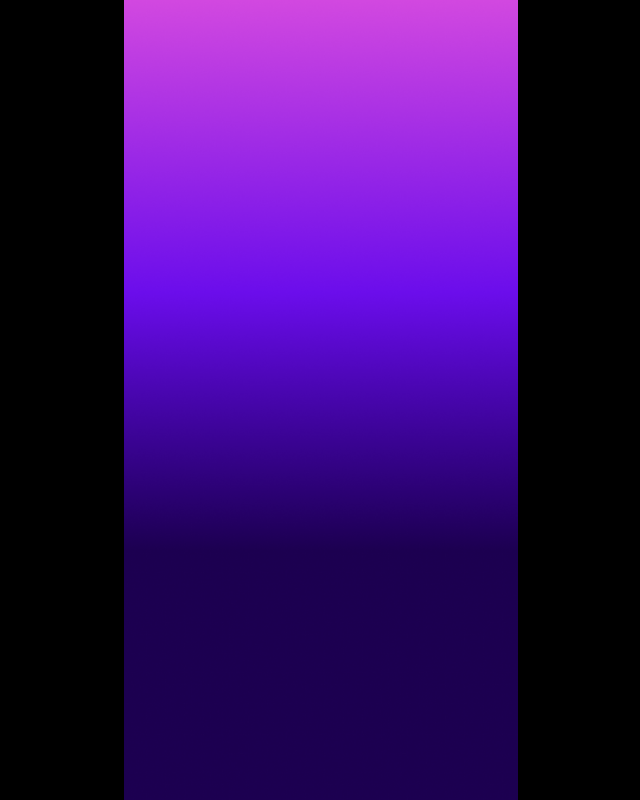
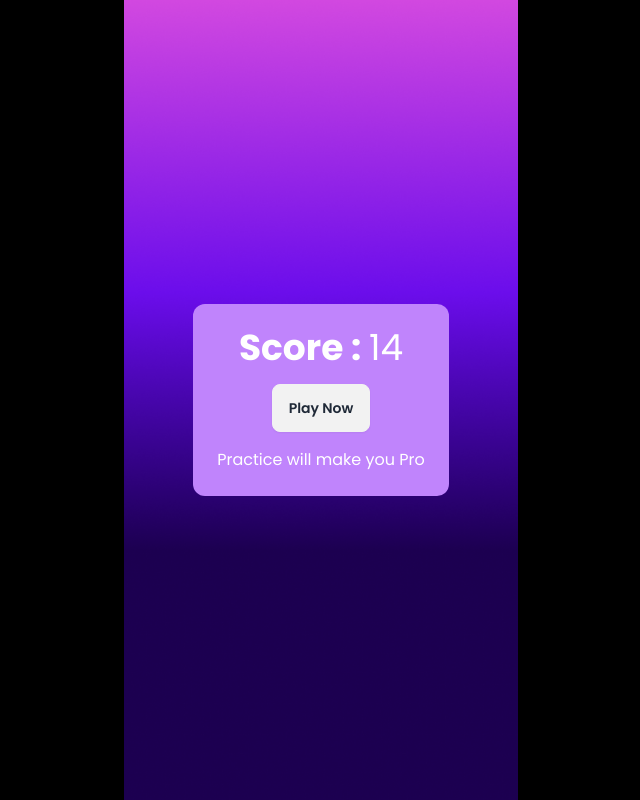
Before and after one commit to tisabbir/cheetah-typist, a plain HTML site: page index.html in a window 1280 px wide. Shown: the whole page, without its empty margins (319-959 px from the left). Drawn offline with nearby package versions, Linux system fonts and the light colour scheme.

Commit message:
score ui done Alhamdulillah

```diff
--- a/index.html
+++ b/index.html
@@ -85,8 +85,12 @@
         <!-- Play Section Ends -->
         <!-- Score Section Start -->
 
-        <section id="score">
-
+        <section id="score" class="flex justify-center items-center min-h-screen ">
+            <div id="score-container" class="bg-purple-400 p-6 space-y-4 flex flex-col items-center rounded-xl">
+                <h1 class="font-bold text-4xl text-white">Score : <span class="font-normal">14</span></h1>
+                <button class="btn mx-auto">Play Now</button>
+                <p class="text-white">Practice will make you Pro</p>
+            </div>
         </section>
         <!-- Score Section Ends -->
 
```
